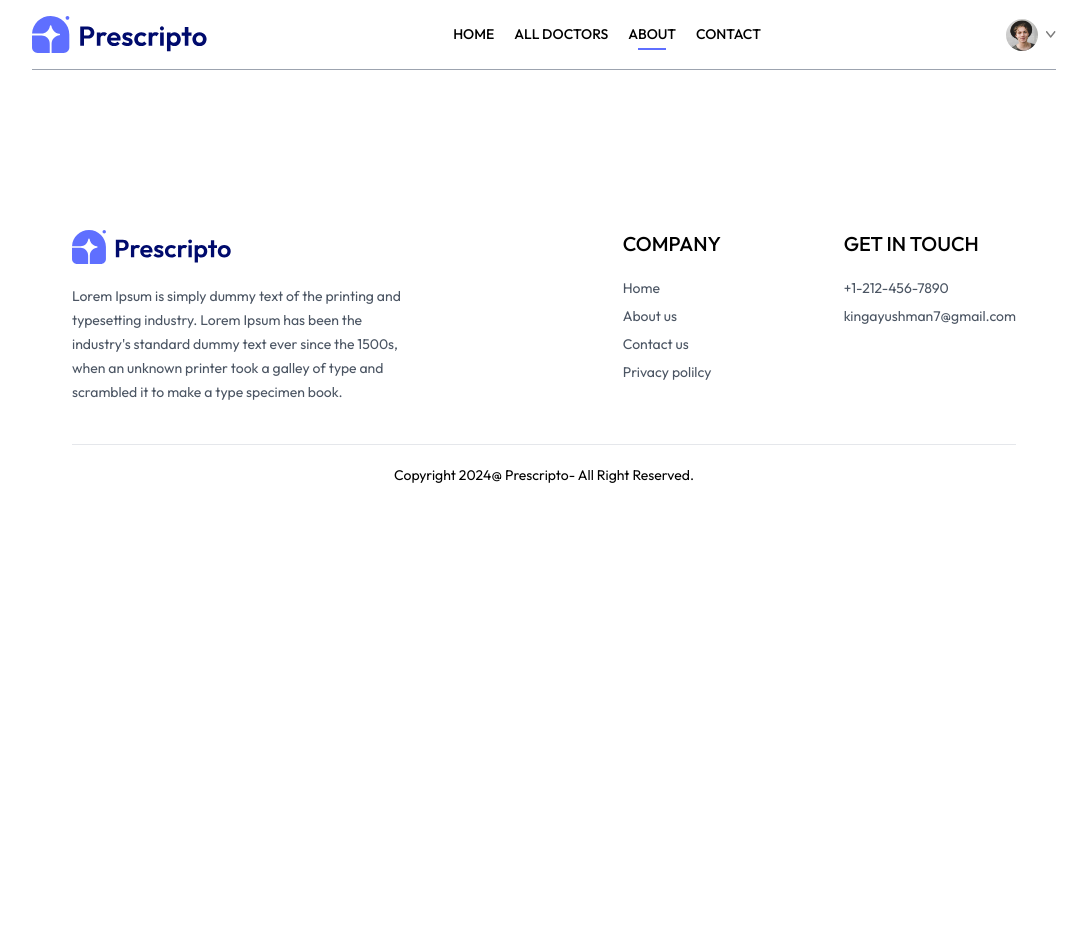
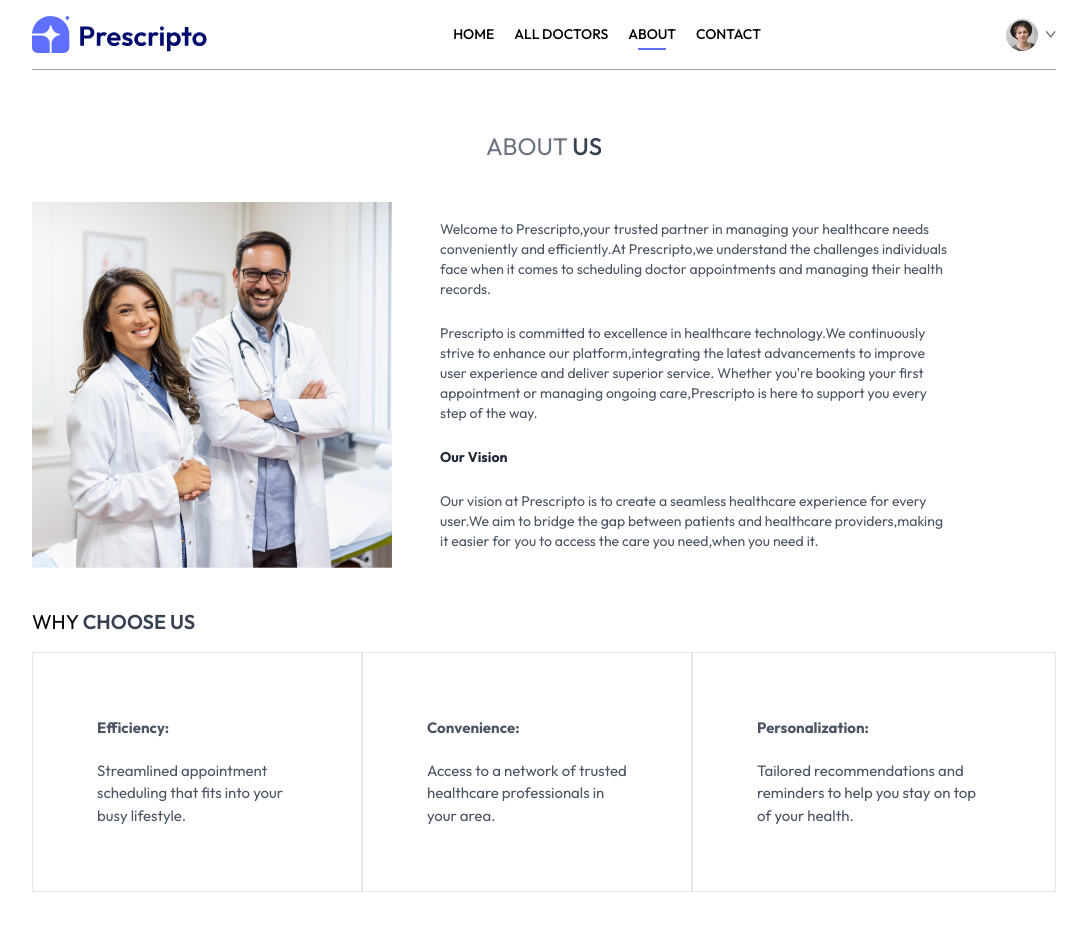
Before and after one commit to 1-Ujjwal/prescripto, a React (Vite) app in the folder frontend/: page /about in a window 1280 px wide. Shown: the top 952 px of the page, without its empty margins (96-1183 px from the left). Before the commit the page ends 800 px from the top, so only its background shows below. Built offline with nearby package versions, Linux system fonts and the light colour scheme.

Commit message:
created About page
- made About page

```diff
--- a/frontend/src/pages/About.jsx
+++ b/frontend/src/pages/About.jsx
@@ -1,7 +1,76 @@
 import React from "react";
+import { assets } from "../assets/assets";
 
 const About = () => {
-  return <div></div>;
+  return (
+    <div>
+      <div className="text-center text-2xl pt-10 text-gray-500">
+        <p>
+          ABOUT <span className="text-gray-700 font-medium">US</span>
+        </p>
+      </div>
+      <div className="my-10 flex flex-col md:flex-row gap-12">
+        <img
+          className="w-full md:max-w-[360px]"
+          src={assets.about_image}
+          alt=""
+        />
+        <div className="flex flex-col justify-center gap-6 md:w-2/4 text-sm text-gray-600">
+          <p>
+            Welcome to Prescripto,your trusted partner in managing your
+            healthcare needs conveniently and efficiently.At Prescripto,we
+            understand the challenges individuals face when it comes to
+            scheduling doctor appointments and managing their health records.
+          </p>
+          <p>
+            Prescripto is committed to excellence in healthcare technology.We
+            continuously strive to enhance our platform,integrating the latest
+            advancements to improve user experience and deliver superior
+            service. Whether you're booking your first appointment or managing
+            ongoing care,Prescripto is here to support you every step of the
+            way.
+          </p>
+          <b className="text-gray-800">Our Vision</b>
+          <p>
+            Our vision at Prescripto is to create a seamless healthcare
+            experience for every user.We aim to bridge the gap between patients
+            and healthcare providers,making it easier for you to access the care
+            you need,when you need it.
+          </p>
+        </div>
+      </div>
+
+      <div className="text-xl my-4">
+        <p>
+          WHY <span className="text-gray-700 font-semibold">CHOOSE US</span>
+        </p>
+      </div>
+
+      <div className="flex flex-col md:flex-row mb-20">
+        <div className="border px-10 md:px-16 py-8 sm:py-16 flex flex-col gap-5 text-[15px] hover:bg-primary hover:text-white transition-all duration-300 text-gray-600 cursor-pointer">
+          <b>Efficiency:</b>
+          <p>
+            Streamlined appointment scheduling that fits into your busy
+            lifestyle.
+          </p>
+        </div>
+        <div className="border px-10 md:px-16 py-8 sm:py-16 flex flex-col gap-5 text-[15px] hover:bg-primary hover:text-white transition-all duration-300 text-gray-600 cursor-pointer">
+          <b>Convenience:</b>
+          <p>
+            Access to a network of trusted healthcare professionals in your
+            area.
+          </p>
+        </div>
+        <div className="border px-10 md:px-16 py-8 sm:py-16 flex flex-col gap-5 text-[15px] hover:bg-primary hover:text-white transition-all duration-300 text-gray-600 cursor-pointer">
+          <b>Personalization:</b>
+          <p>
+            Tailored recommendations and reminders to help you stay on top of
+            your health.
+          </p>
+        </div>
+      </div>
+    </div>
+  );
 };
 
 export default About;
```
